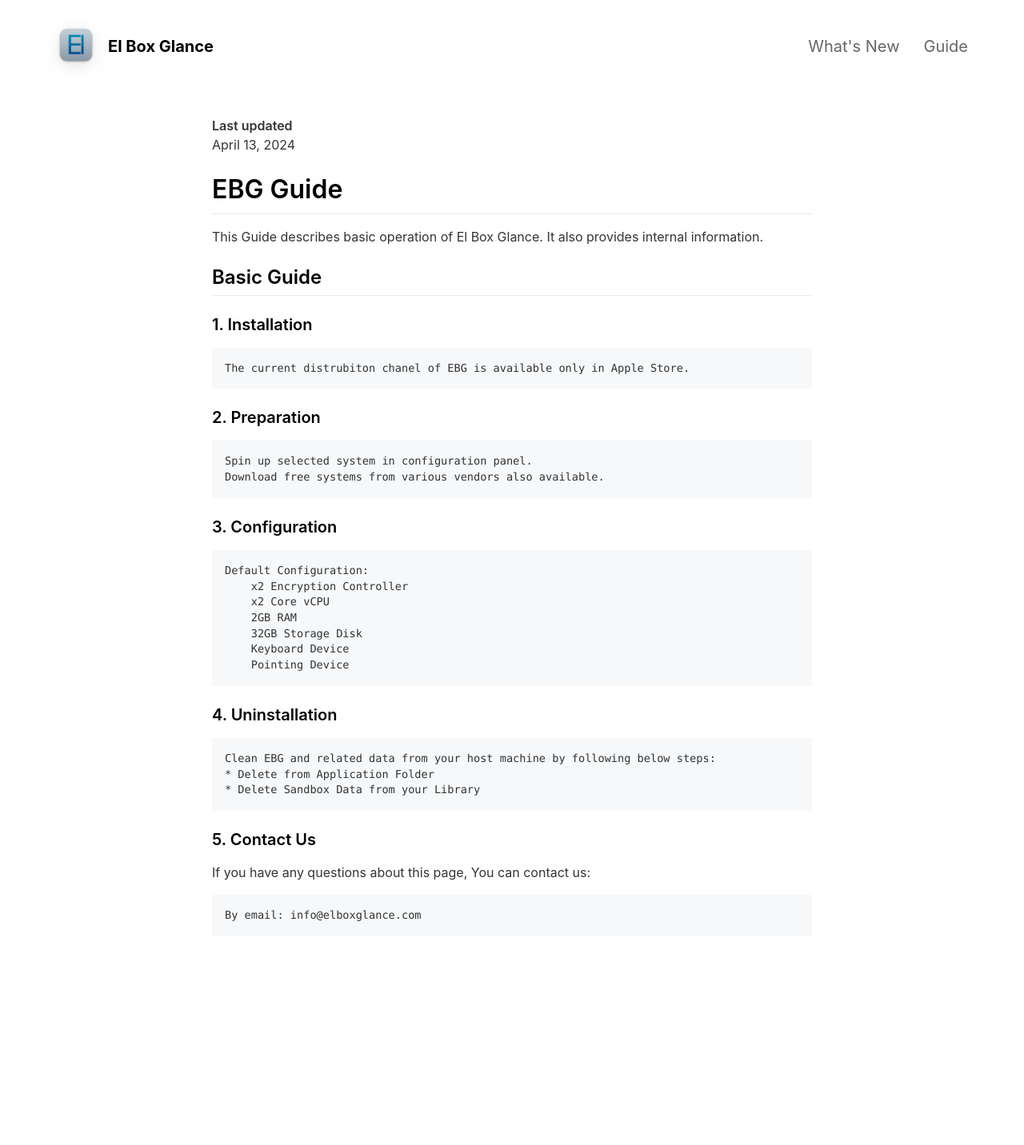
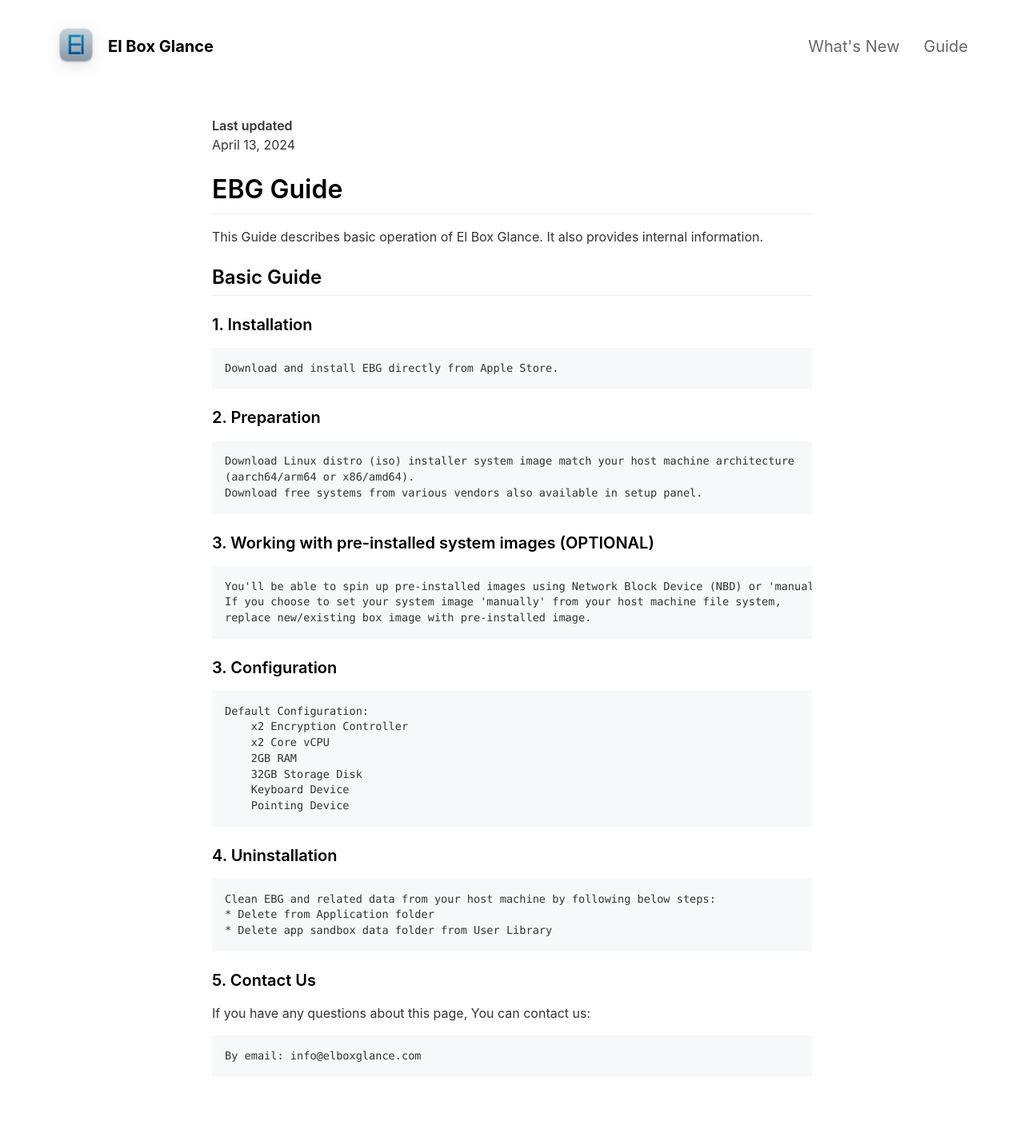
Before and after one commit to i3bit/ebg, a Jekyll site: the page built from _pages/guide.md, in a window 1280 px wide. Shown: the whole page at 80% size. Built offline with Jekyll 4.4.1, drawn with Linux system fonts in a browser that asks for light colours; nearby versions of some CDN libraries; before the commit the page ends 1257 px from its top, so only the background shows below that.

Commit message:
Update guide.md

```diff
--- a/_pages/guide.md
+++ b/_pages/guide.md
@@ -14,11 +14,17 @@ This Guide describes basic operation of El Box Glance. It also provides internal
 ## Basic Guide
 
 ### 1. Installation
-    The current distrubiton chanel of EBG is available only in Apple Store.
+    Download and install EBG directly from Apple Store.
 
 ### 2. Preparation
-    Spin up selected system in configuration panel.
-    Download free systems from various vendors also available.
+    Download Linux distro (iso) installer system image match your host machine architecture
+    (aarch64/arm64 or x86/amd64).
+    Download free systems from various vendors also available in setup panel.
+
+### 3. Working with pre-installed system images (OPTIONAL)
+    You'll be able to spin up pre-installed images using Network Block Device (NBD) or 'manually'
+    If you choose to set your system image 'manually' from your host machine file system,
+    replace new/existing box image with pre-installed image.
 
 ### 3. Configuration
     Default Configuration:
@@ -31,8 +37,8 @@ This Guide describes basic operation of El Box Glance. It also provides internal
 
 ### 4. Uninstallation
     Clean EBG and related data from your host machine by following below steps:
-    * Delete from Application Folder
-    * Delete Sandbox Data from your Library
+    * Delete from Application folder
+    * Delete app sandbox data folder from User Library
 
 ### 5. Contact Us
 If you have any questions about this page, You can contact us:
```
